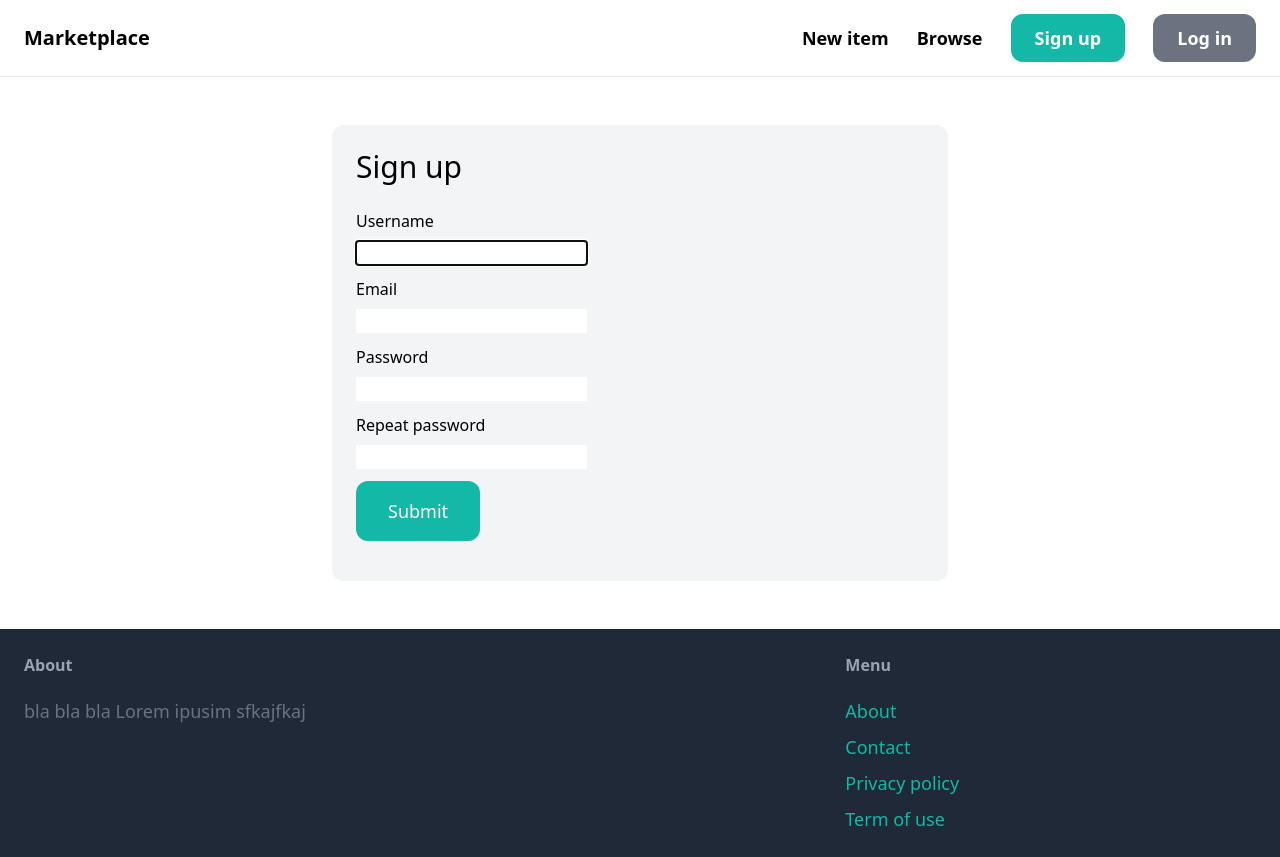
After one commit to severusDude/django-marketplace, a Django app: page /signup in a window 1280 px wide. The commit adds this page. Run offline with Django 5.2, Linux system fonts and the light colour scheme; some libraries are stand-ins or nearby versions.

Commit message:
feat(ui): add signup page

```diff
--- /dev/null
+++ b/marketplace/core/forms.py
@@ -0,0 +1,9 @@
+from django import forms
+from django.contrib.auth.forms import UserCreationForm
+from django.contrib.auth.models import User
+
+
+class SignupForm(UserCreationForm):
+    class Meta:
+        model = User
+        fields = ('username', 'email', 'password1', 'password2')
--- a/marketplace/core/templates/core/base.html
+++ b/marketplace/core/templates/core/base.html
@@ -14,7 +14,7 @@
             <div class="space-x-6">
                 <a href="#" class="text-lg font-semibold hover:text-gray-500">New item</a>
                 <a href="#" class="text-lg font-semibold hover:text-gray-500">Browse</a>
-                <a href="#"
+                <a href="{% url 'core:signup' %}"
                    class="px-6 py-3 text-lg font-semibold bg-teal-500 text-white rounded-xl hover:bg-teal-700">Sign
                 up</a>
                 <a href="#"
--- /dev/null
+++ b/marketplace/core/templates/core/signup.html
@@ -0,0 +1,39 @@
+{% extends "core/base.html" %}
+{% block title %}
+    Sign up
+{% endblock title %}
+{% block content %}
+    <div class="w-1/2 my-6 p-6 mx-auto bg-gray-100 rounded-xl">
+        <h1 class="mb-6 text-3xl">Sign up</h1>
+        <form method="post" action=".">
+            {% csrf_token %}
+            <div class="mb-3">
+                <label class="inline-block mb-2">Username</label>
+                <br>
+                {{ form.username }}
+            </div>
+            <div class="mb-3">
+                <label class="inline-block mb-2">Email</label>
+                <br>
+                {{ form.email }}
+            </div>
+            <div class="mb-3">
+                <label class="inline-block mb-2">Password</label>
+                <br>
+                {{ form.password1 }}
+            </div>
+            <div class="mb-3">
+                <label class="inline-block mb-2">Repeat password</label>
+                <br>
+                {{ form.password2 }}
+            </div>
+            {% if form.errors or form.non_field_errors %}
+                <div class="mb-3 px-6 bg-red-100 rounded-xl">
+                    {% for field in error %}{{ field.errors }}{% endfor %}
+                    {{ form.non_field_errors }}
+                </div>
+            {% endif %}
+            <button class="py-4 px-8 text-lg bg-teal-500 hover:bg-teal-700 rounded-xl text-white">Submit</button>
+        </form>
+    </div>
+{% endblock content %}
--- a/marketplace/core/urls.py
+++ b/marketplace/core/urls.py
@@ -7,4 +7,5 @@ app_name = "core"
 urlpatterns = [
     path('', views.index, name="index"),
     path('contact/', views.contact, name="contact"),
+    path('signup', views.signup, name="signup")
 ]
--- a/marketplace/core/views.py
+++ b/marketplace/core/views.py
@@ -1,6 +1,8 @@
 from django.shortcuts import render
 
 from item.models import Category, Item
+
+from .forms import SignupForm
 
 # Create your views here.
 
@@ -16,3 +18,11 @@ def index(request):
 
 def contact(request):
     return render(request, 'core/contact.html')
+
+
+def signup(request):
+    form = SignupForm()
+
+    return render(request, 'core/signup.html', {
+        'form': form
+    })
```
